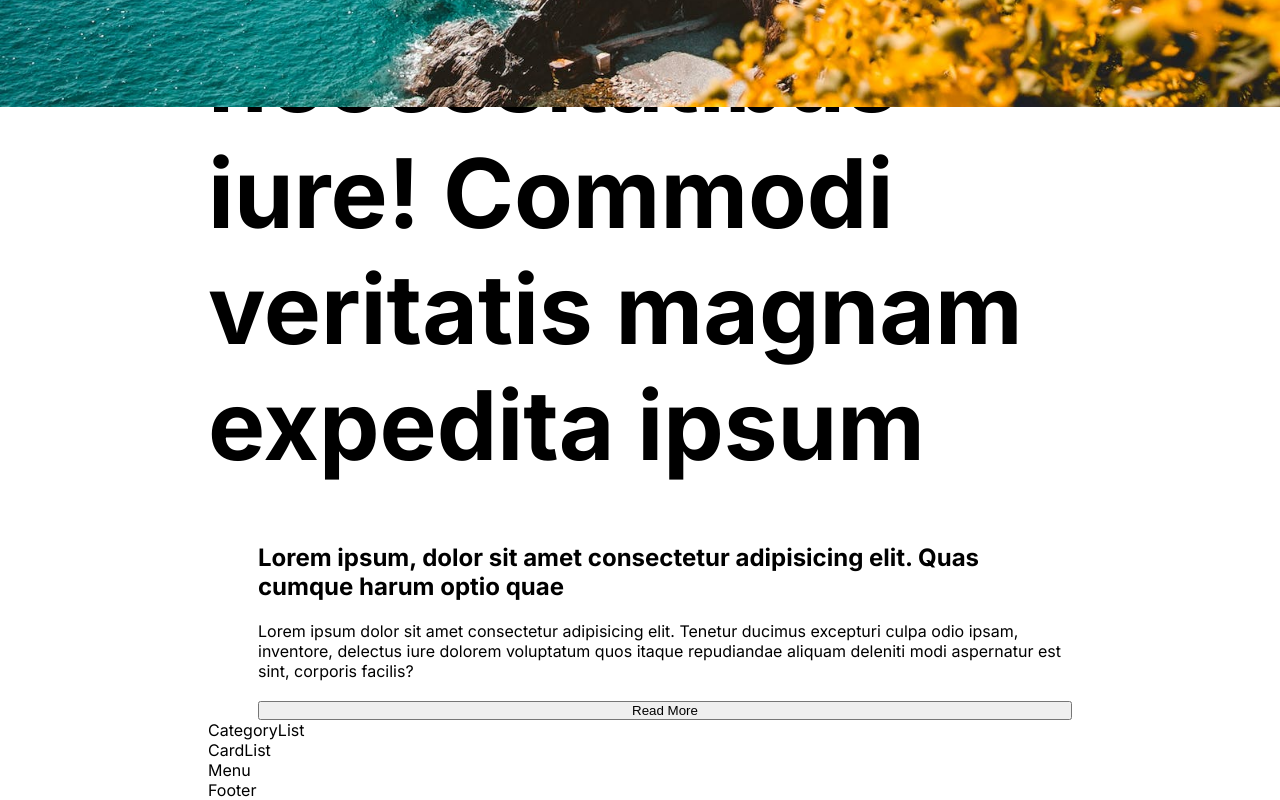
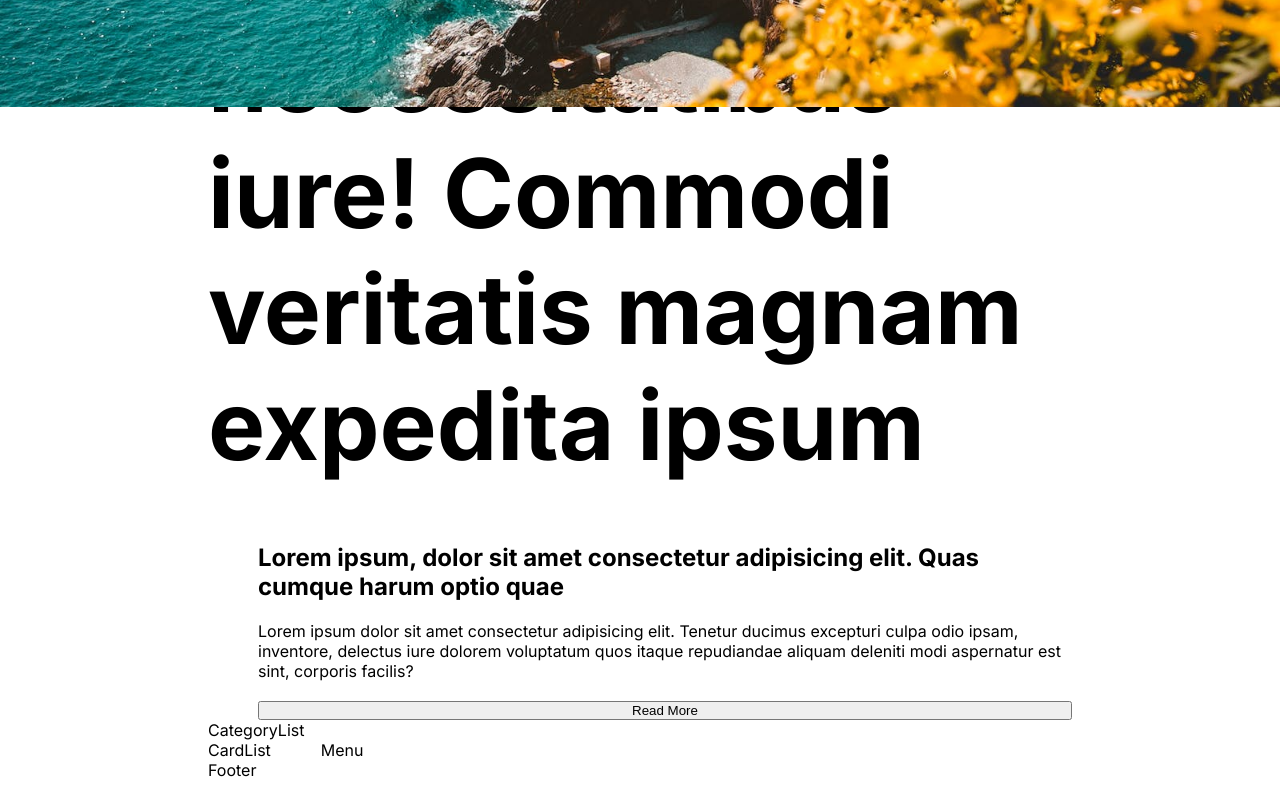
Before and after one commit to vishal9044singh/next-fullstack, a Next.js app: page / in a window 1280 px wide. Shown: the part 693-1493 px from the top of the page. Built offline with nearby package versions, Linux system fonts and the light colour scheme.

Commit message:
Update homepage.module.css

```diff
--- a/src/app/homepage.module.css
+++ b/src/app/homepage.module.css
@@ -0,0 +1,4 @@
+.content{
+    display: flex;
+    gap:50px
+}
```
